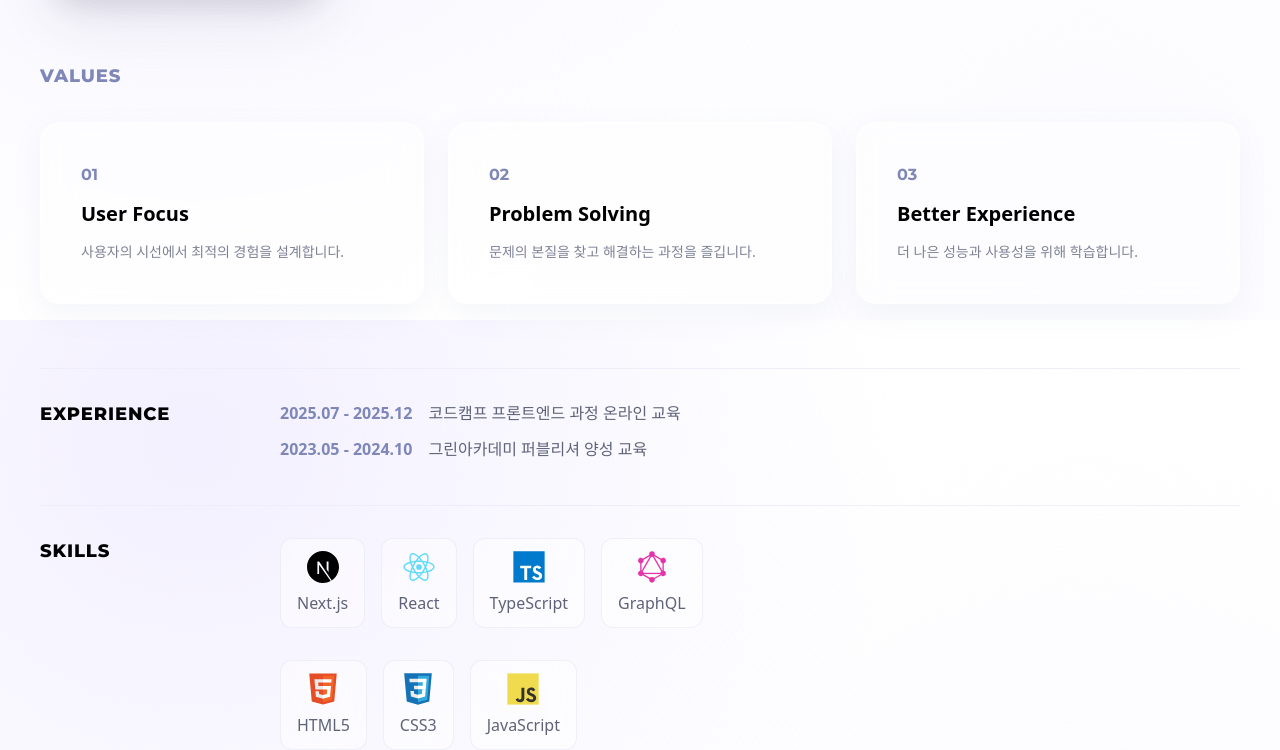
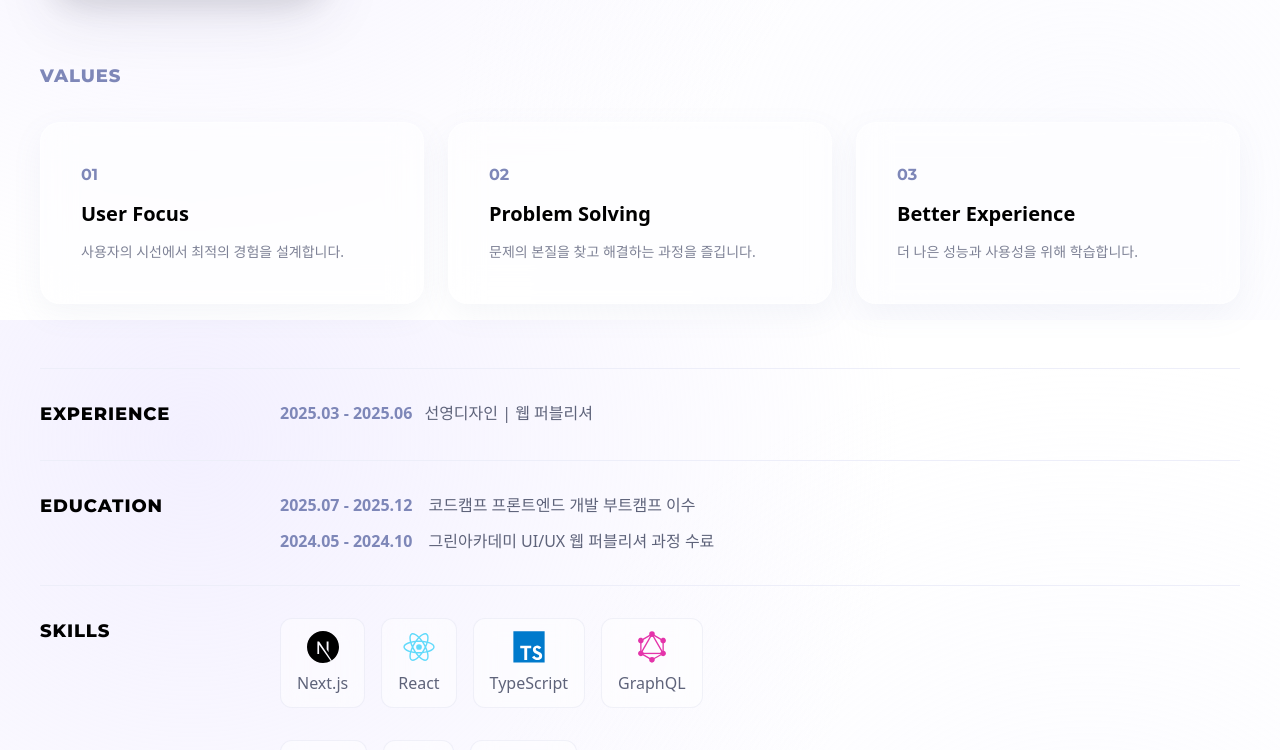
Before and after one commit to sub1n17/frontend-portfolio, a Next.js app: page /about in a window 1280 px wide. Shown: the part 480-1230 px from the top of the page. Built offline with nearby package versions, Linux system fonts and the light colour scheme; a web font is replaced by a local one.

Commit message:
style: 경력 및 교육 내용 수정

```diff
--- a/src/components/about/InfoSection/index.tsx
+++ b/src/components/about/InfoSection/index.tsx
@@ -9,12 +9,21 @@ export default function InfoSection() {
                     <div className={style.label}>Experience</div>
                     <div className={style.exp_content}>
                         <div>
+                            <span className={style.period}>2025.03 - 2025.06</span>선영디자인 | 웹
+                            퍼블리셔
+                        </div>
+                    </div>
+                </div>
+                <div className={style.info_item}>
+                    <div className={style.label}>Education</div>
+                    <div className={style.exp_content}>
+                        <div>
                             <span className={style.period}>2025.07 - 2025.12</span> 코드캠프
-                            프론트엔드 과정 온라인 교육
+                            프론트엔드 개발 부트캠프 이수
                         </div>
                         <div>
-                            <span className={style.period}>2023.05 - 2024.10</span> 그린아카데미
-                            퍼블리셔 양성 교육
+                            <span className={style.period}>2024.05 - 2024.10</span> 그린아카데미
+                            UI/UX 웹 퍼블리셔 과정 수료
                         </div>
                     </div>
                 </div>
--- a/src/components/about/InfoSection/styles.module.css
+++ b/src/components/about/InfoSection/styles.module.css
@@ -21,6 +21,10 @@
     margin-bottom: var(--space-12);
     color: var(--color-text-90);
     font-weight: var(--weight-500);
+}
+
+.exp_content div:last-child {
+    margin-bottom: 0;
 }
 
 .period {
```
